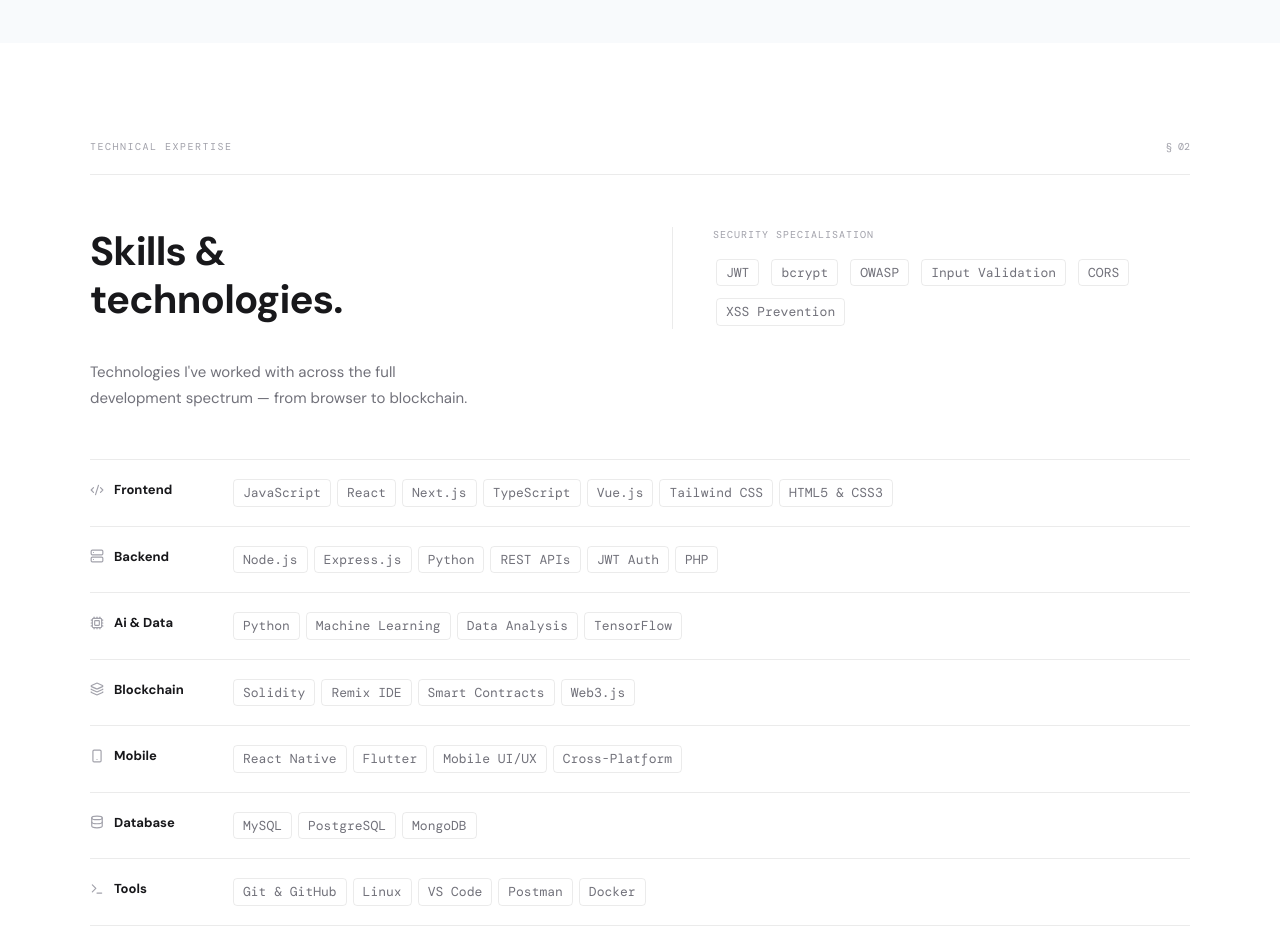
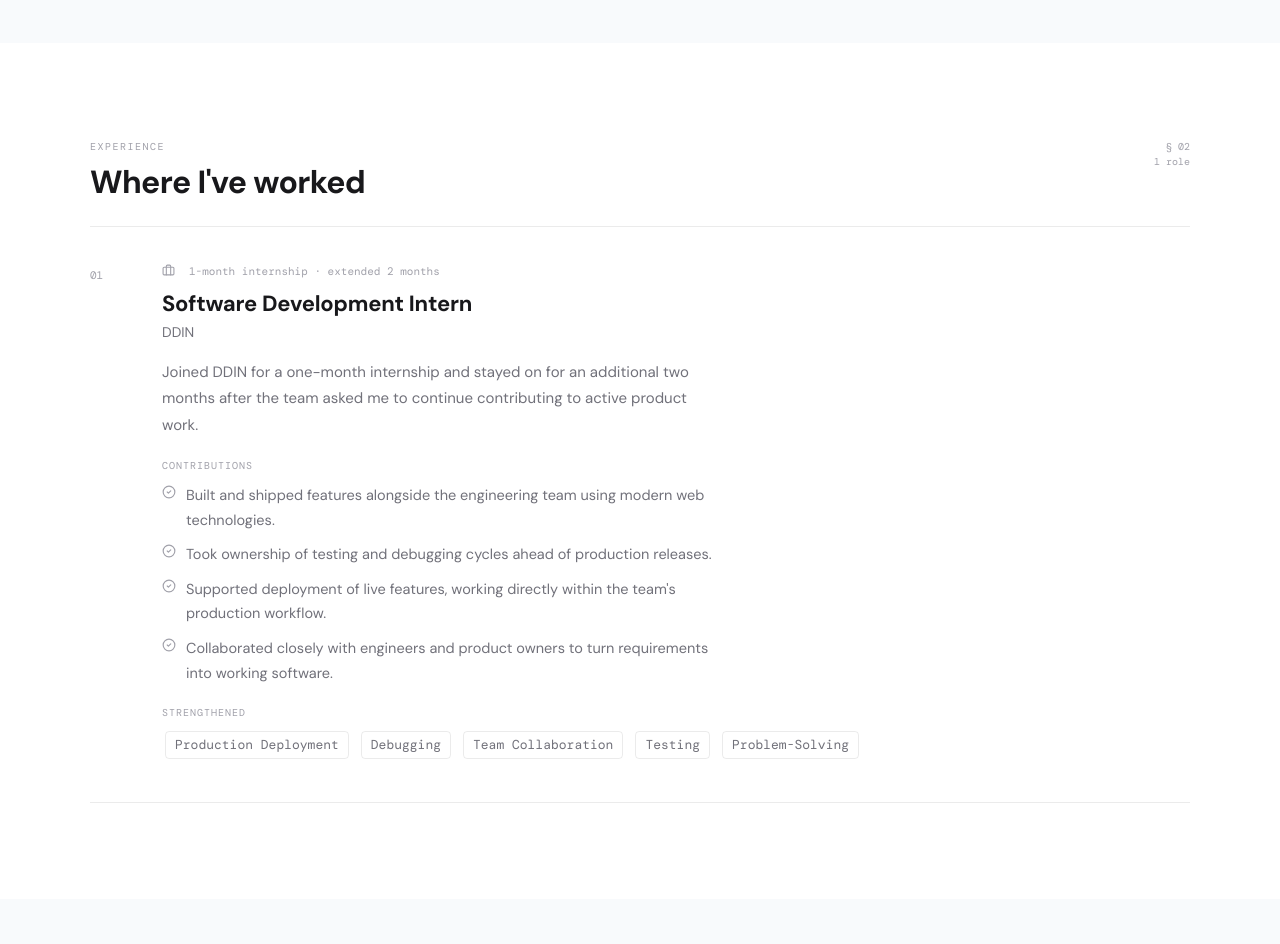
Before and after one commit to kobe824-create/portfolio, a React (Vite) app: page / in a window 1280 px wide. Shown: the part 1820-2764 px from the top of the page. Built offline with nearby package versions, Linux system fonts and the light colour scheme.

Commit message:
Updated portfolio by adding a section of experience and add new technologies and skills.

```diff
--- a/src/portfolio.jsx
+++ b/src/portfolio.jsx
@@ -1,5 +1,5 @@
 import React, { useState, useEffect, useRef, useCallback } from 'react';
-import { Github, Linkedin, Mail, ExternalLink, Code2, Shield, Menu, X, ArrowUpRight, FileCode, Database, Globe, Server, Terminal, Moon, Sun, Smartphone, Cpu, Layers, ChevronDown, Zap, Trophy, Users, Heart } from 'lucide-react';
+import { Github, Linkedin, Mail, ExternalLink, Code2, Shield, Menu, X, ArrowUpRight, FileCode, Database, Globe, Server, Terminal, Moon, Sun, Smartphone, Cpu, Layers, ChevronDown, Zap, Trophy, Users, Heart, Briefcase, CheckCircle2 } from 'lucide-react';
 
 const roles = ['Full-Stack Developer', 'Blockchain Engineer', 'ML Enthusiast', 'Mobile Developer'];
 
@@ -82,7 +82,7 @@ const Portfolio = () => {
   useEffect(() => {
     const handleScroll = () => {
       setIsScrolled(window.scrollY > 20);
-      const sections = ['home', 'about', 'skills', 'projects', 'contact'];
+      const sections = ['home', 'about', 'experience', 'skills', 'projects', 'contact'];
       const current = sections.find(s => {
         const el = document.getElementById(s);
         if (el) { const r = el.getBoundingClientRect(); return r.top <= 100 && r.bottom >= 100; }
@@ -96,13 +96,30 @@ const Portfolio = () => {
 
   const skills = {
     frontend: { icon: Code2, items: ['JavaScript', 'React', 'Next.js', 'TypeScript', 'Vue.js', 'Tailwind CSS', 'HTML5 & CSS3'] },
-    backend: { icon: Server, items: ['Node.js', 'Express.js', 'Python', 'REST APIs', 'JWT Auth', 'PHP'] },
+    backend: { icon: Server, items: ['Node.js', 'Express.js', 'Python', 'Ruby', 'Ruby on Rails', 'REST APIs', 'JWT Auth', 'PHP'] },
     'ai & data': { icon: Cpu, items: ['Python', 'Machine Learning', 'Data Analysis', 'TensorFlow'] },
     blockchain: { icon: Layers, items: ['Solidity', 'Remix IDE', 'Smart Contracts', 'Web3.js'] },
     mobile: { icon: Smartphone, items: ['React Native', 'Flutter', 'Mobile UI/UX', 'Cross-Platform'] },
     database: { icon: Database, items: ['MySQL', 'PostgreSQL', 'MongoDB'] },
     tools: { icon: Terminal, items: ['Git & GitHub', 'Linux', 'VS Code', 'Postman', 'Docker'] },
   };
+
+  const experiences = [
+    {
+      id: '01',
+      role: 'Software Development Intern',
+      company: 'DDIN',
+      period: '1-month internship · extended 2 months',
+      summary: 'Joined DDIN for a one-month internship and stayed on for an additional two months after the team asked me to continue contributing to active product work.',
+      details: [
+        'Built and shipped features alongside the engineering team using modern web technologies.',
+        'Took ownership of testing and debugging cycles ahead of production releases.',
+        'Supported deployment of live features, working directly within the team\'s production workflow.',
+        'Collaborated closely with engineers and product owners to turn requirements into working software.',
+      ],
+      gained: ['Production Deployment', 'Debugging', 'Team Collaboration', 'Testing', 'Problem-Solving'],
+    },
+  ];
 
   const projects = [
     {
@@ -138,7 +155,7 @@ const Portfolio = () => {
   ];
 
   const stats = [
-    { icon: Trophy, value: '3+', label: 'Years Coding' },
+    { icon: Trophy, value: '4+', label: 'Years Coding' },
     { icon: Zap, value: '5+', label: 'Projects Built' },
     { icon: Layers, value: '7+', label: 'Tech Domains' },
     { icon: Users, value: '100%', label: 'Passion' },
@@ -212,6 +229,10 @@ const Portfolio = () => {
         .proj-link-btn { display: inline-flex; align-items: center; gap: 6px; font-size: 14px; color: ${T.secondary}; border-bottom: 0.5px solid currentColor; padding-bottom: 1px; transition: color 0.2s; }
         .proj-link-btn:hover { color: ${T.text}; }
 
+        /* Experience entry (mirrors project entry rhythm) */
+        .exp-entry { display: grid; grid-template-columns: 2.5rem 1fr; gap: 0 2rem; padding: 36px 0; border-bottom: 0.5px solid ${T.border}; }
+        .exp-detail { display: flex; gap: 10px; font-size: 14.5px; line-height: 1.7; color: ${T.secondary}; margin-bottom: 10px; max-width: 560px; }
+
         /* Contact row */
         .contact-row { display: flex; align-items: center; gap: 20px; padding: 18px 0; border-bottom: 0.5px solid ${T.border}; transition: background 0.15s; }
         .contact-row:hover { background: ${dm ? 'rgba(255,255,255,0.02)' : 'rgba(0,0,0,0.02)'}; }
@@ -223,7 +244,7 @@ const Portfolio = () => {
         .mobile-menu { position: fixed; top: 57px; left: 0; right: 0; z-index: 49; padding: 12px 20px 20px; border-bottom: 0.5px solid ${T.border}; background: ${dm ? 'rgba(10,15,28,0.97)' : 'rgba(248,250,252,0.97)'}; backdrop-filter: blur(16px); }
 
         @media (max-width: 768px) {
-          .proj-entry { grid-template-columns: 1.5rem 1fr; gap: 0 12px; }
+          .proj-entry, .exp-entry { grid-template-columns: 1.5rem 1fr; gap: 0 12px; }
           .skill-row { grid-template-columns: 1fr; gap: 8px; }
           .stat-item + .stat-item { border-left: none; padding-left: 0; margin-left: 0; border-top: 0.5px solid ${T.border}; padding-top: 20px; margin-top: 0; }
         }
@@ -241,7 +262,7 @@ const Portfolio = () => {
           <a href="#home" style={{ fontFamily: 'DM Mono, monospace', fontSize: 15, fontWeight: 500, color: T.text, letterSpacing: '0.05em' }}>IH.</a>
 
           <div className="hidden md:flex" style={{ display: 'flex', alignItems: 'center', gap: 4 }}>
-            {['About', 'Skills', 'Projects', 'Contact'].map((item, idx) => (
+            {['About', 'Experience', 'Skills', 'Projects', 'Contact'].map((item, idx) => (
               <a key={item} href={`#${item.toLowerCase()}`}
                 className={`nav-link${activeSection === item.toLowerCase() ? ' active' : ''}`}>
                 <span className="mono" style={{ fontSize: 10, color: T.muted, marginRight: 6 }}>{String(idx + 1).padStart(2, '0')}</span>{item}
@@ -266,7 +287,7 @@ const Portfolio = () => {
         </div>
         {menuOpen && (
           <div className="mobile-menu">
-            {['About', 'Skills', 'Projects', 'Contact'].map(item => (
+            {['About', 'Experience', 'Skills', 'Projects', 'Contact'].map(item => (
               <a key={item} href={`#${item.toLowerCase()}`} onClick={() => setMenuOpen(false)}
                 style={{ display: 'block', padding: '12px 8px', fontSize: 14, color: T.secondary, borderBottom: `0.5px solid ${T.border}` }}>
                 {item}
@@ -404,7 +425,7 @@ const Portfolio = () => {
                   <p className="mono" style={{ fontSize: 10, color: T.muted, textTransform: 'uppercase', letterSpacing: '0.12em', marginBottom: 20 }}>Quick facts</p>
                   {[
                     { label: 'Location', value: 'Kigali, Rwanda' },
-                    { label: 'Experience', value: '3+ years coding' },
+                    { label: 'Experience', value: '4+ years coding' },
                     { label: 'Focus', value: 'Full-Stack & Blockchain' },
                     { label: 'Availability', value: 'Open to opportunities', dot: true },
                   ].map((f, i) => (
@@ -428,13 +449,71 @@ const Portfolio = () => {
         </SectionReveal>
       </section>
 
+      {/* ── EXPERIENCE ──────────────────────────────────────────────── */}
+      <section id="experience" style={{ padding: '96px 24px', background: T.bgAlt }}>
+        <SectionReveal id="experience-content">
+          <div style={{ maxWidth: 1100, margin: '0 auto' }}>
+            <div className="ruled-row" style={{ display: 'flex', justifyContent: 'space-between', alignItems: 'baseline', paddingBottom: 20, marginBottom: 0 }}>
+              <div>
+                <p className="mono" style={{ fontSize: 10, color: T.muted, letterSpacing: '0.15em', textTransform: 'uppercase', marginBottom: 4 }}>Experience</p>
+                <h2 style={{ fontSize: 'clamp(22px, 3vw, 32px)', fontWeight: 700, letterSpacing: '-0.02em', color: T.text }}>Where I've worked</h2>
+              </div>
+              <div style={{ textAlign: 'right' }}>
+                <p className="mono" style={{ fontSize: 10, color: T.muted }}>§ 02</p>
+                <p className="mono" style={{ fontSize: 10, color: T.muted }}>{experiences.length} role</p>
+              </div>
+            </div>
+
+            {experiences.map((exp) => (
+              <div key={exp.id} className="exp-entry">
+                {/* Index col */}
+                <p className="mono" style={{ fontSize: 11, color: T.muted, paddingTop: 4 }}>{exp.id}</p>
+
+                {/* Content col */}
+                <div>
+                  <div style={{ display: 'flex', alignItems: 'center', gap: 14, marginBottom: 8 }}>
+                    <Briefcase size={13} style={{ color: T.muted }} />
+                    <span className="mono" style={{ fontSize: 11, color: T.muted }}>{exp.period}</span>
+                  </div>
+
+                  <h3 style={{ fontSize: 22, fontWeight: 700, letterSpacing: '-0.01em', color: T.text, marginBottom: 2 }}>{exp.role}</h3>
+                  <p style={{ fontSize: 14, color: T.secondary, marginBottom: 16 }}>{exp.company}</p>
+                  <p style={{ fontSize: 15, lineHeight: 1.75, color: T.secondary, maxWidth: 560, marginBottom: 20 }}>{exp.summary}</p>
+
+                  {/* Contributions */}
+                  <div style={{ marginBottom: 20 }}>
+                    <p className="mono" style={{ fontSize: 10, color: T.muted, textTransform: 'uppercase', letterSpacing: '0.1em', marginBottom: 10 }}>Contributions</p>
+                    {exp.details.map((d, i) => (
+                      <div key={i} className="exp-detail">
+                        <CheckCircle2 size={14} style={{ color: T.muted, flexShrink: 0, marginTop: 2 }} />
+                        <span>{d}</span>
+                      </div>
+                    ))}
+                  </div>
+
+                  {/* Gained */}
+                  <div style={{ marginBottom: 4 }}>
+                    <p className="mono" style={{ fontSize: 10, color: T.muted, textTransform: 'uppercase', letterSpacing: '0.1em', marginBottom: 8 }}>Strengthened</p>
+                    <div style={{ display: 'flex', flexWrap: 'wrap', gap: 6 }}>
+                      {exp.gained.map(g => (
+                        <span key={g} className="skill-tag">{g}</span>
+                      ))}
+                    </div>
+                  </div>
+                </div>
+              </div>
+            ))}
+          </div>
+        </SectionReveal>
+      </section>
+
       {/* ── SKILLS ──────────────────────────────────────────────────── */}
-      <section id="skills" style={{ padding: '96px 24px', background: T.bgAlt }}>
+      <section id="skills" style={{ padding: '96px 24px', background: T.bg }}>
         <SectionReveal id="skills-content">
           <div style={{ maxWidth: 1100, margin: '0 auto' }}>
             <div className="ruled-row" style={{ display: 'flex', justifyContent: 'space-between', alignItems: 'baseline', paddingBottom: 20, marginBottom: 52 }}>
               <p className="mono" style={{ fontSize: 10, color: T.muted, letterSpacing: '0.15em', textTransform: 'uppercase' }}>Technical Expertise</p>
-              <p className="mono" style={{ fontSize: 10, color: T.muted }}>§ 02</p>
+              <p className="mono" style={{ fontSize: 10, color: T.muted }}>§ 03</p>
             </div>
 
             <div style={{ display: 'grid', gridTemplateColumns: '1fr 1fr', gap: '0 64px', alignItems: 'start' }}>
@@ -478,7 +557,7 @@ const Portfolio = () => {
       </section>
 
       {/* ── PROJECTS ────────────────────────────────────────────────── */}
-      <section id="projects" style={{ padding: '96px 24px', background: T.bg }}>
+      <section id="projects" style={{ padding: '96px 24px', background: T.bgAlt }}>
         <SectionReveal id="projects-content">
           <div style={{ maxWidth: 1100, margin: '0 auto' }}>
             <div className="ruled-row" style={{ display: 'flex', justifyContent: 'space-between', alignItems: 'baseline', paddingBottom: 20, marginBottom: 0 }}>
@@ -487,7 +566,7 @@ const Portfolio = () => {
                 <h2 style={{ fontSize: 'clamp(22px, 3vw, 32px)', fontWeight: 700, letterSpacing: '-0.02em', color: T.text }}>Selected projects</h2>
               </div>
               <div style={{ textAlign: 'right' }}>
-                <p className="mono" style={{ fontSize: 10, color: T.muted }}>§ 03</p>
+                <p className="mono" style={{ fontSize: 10, color: T.muted }}>§ 04</p>
                 <p className="mono" style={{ fontSize: 10, color: T.muted }}>{projects.length} entries</p>
               </div>
             </div>
@@ -576,12 +655,12 @@ const Portfolio = () => {
       </section>
 
       {/* ── CONTACT ─────────────────────────────────────────────────── */}
-      <section id="contact" style={{ padding: '96px 24px', background: T.bgAlt }}>
+      <section id="contact" style={{ padding: '96px 24px', background: T.bg }}>
         <SectionReveal id="contact-content">
           <div style={{ maxWidth: 1100, margin: '0 auto' }}>
             <div className="ruled-row" style={{ display: 'flex', justifyContent: 'space-between', alignItems: 'baseline', paddingBottom: 20, marginBottom: 52 }}>
               <p className="mono" style={{ fontSize: 10, color: T.muted, letterSpacing: '0.15em', textTransform: 'uppercase' }}>Contact</p>
-              <p className="mono" style={{ fontSize: 10, color: T.muted }}>§ 04</p>
+              <p className="mono" style={{ fontSize: 10, color: T.muted }}>§ 05</p>
             </div>
 
             <div style={{ display: 'grid', gridTemplateColumns: '1fr 1fr', gap: 64, alignItems: 'start' }}>
```
